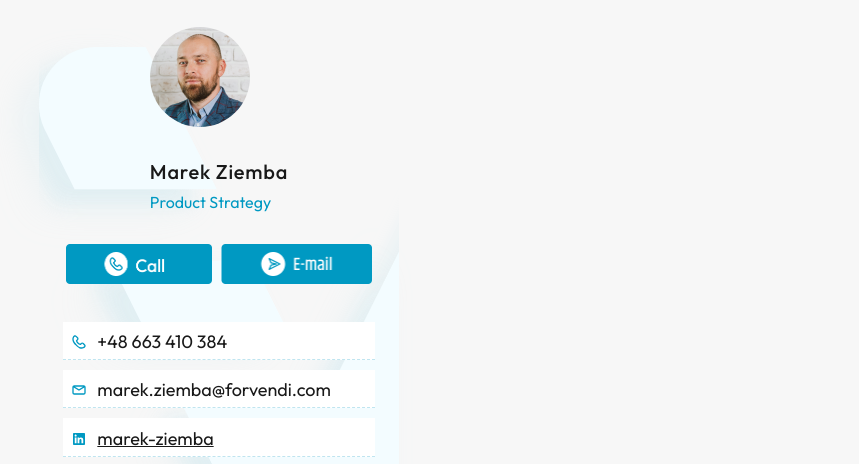
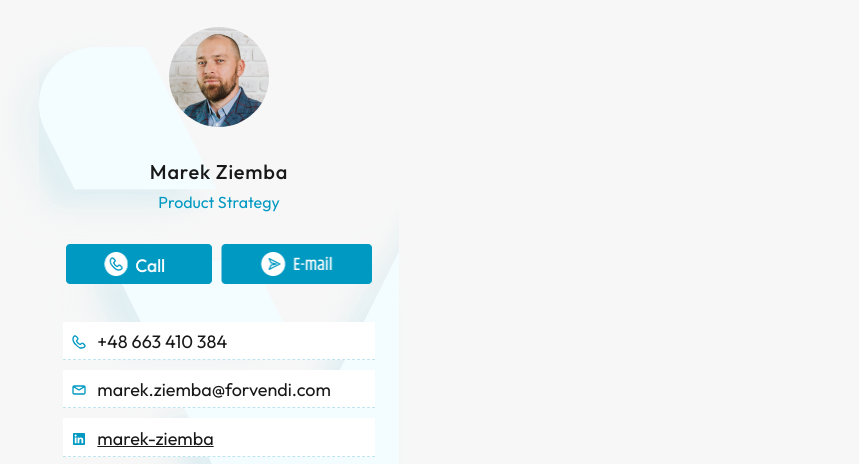
Before and after one commit to Milosz13/impr-ecard, a plain HTML site: page index.html in a window 1280 px wide. Shown: the part 75-539 px from the top of the page, without its empty margins (421-1280 px from the left). Drawn offline with Linux system fonts and the light colour scheme.

Commit message:
center elements

```diff
--- a/index.html
+++ b/index.html
@@ -38,6 +38,10 @@
         margin: 24px 0 30px 0;
       }
 
+      .employee-info {
+        text-align: center;
+      }
+
       .employee-info img {
         border-radius: 100px;
       }
@@ -60,6 +64,7 @@
         font-weight: 400;
         line-height: 16px;
         margin: 0 0 34px 0;
+        text-align: center;
       }
       .buttons {
         margin-bottom: 34px;
```
